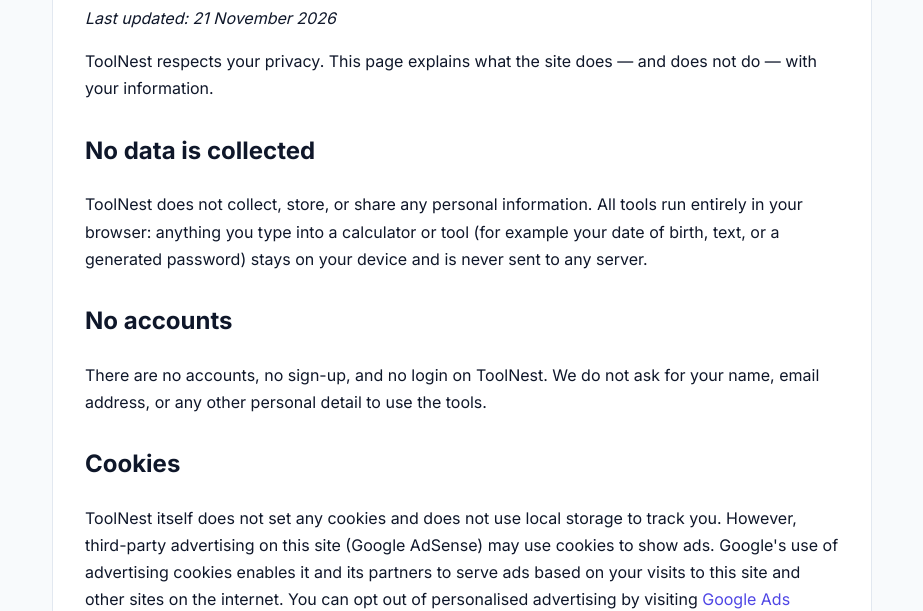
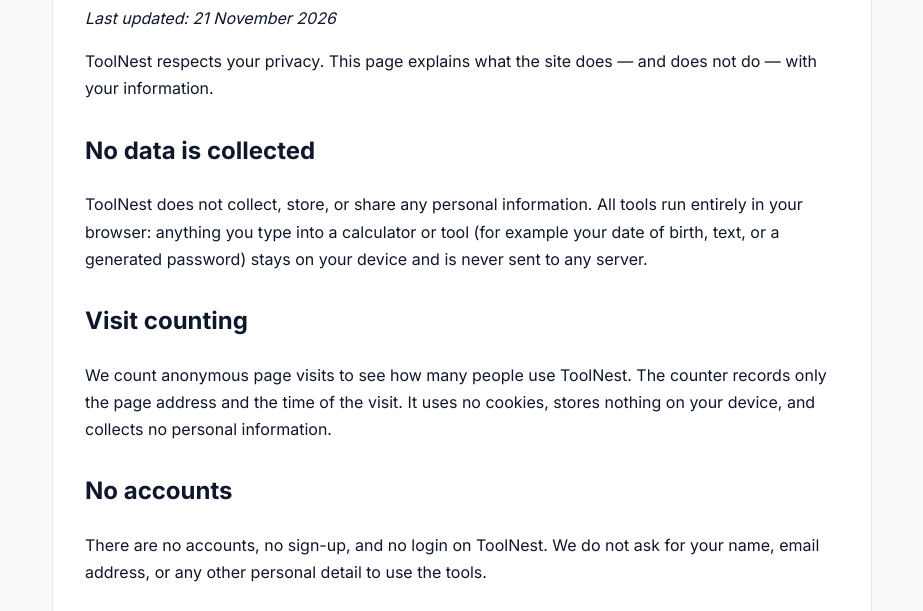
Before and after one commit to mdpurno860/toolnest, a plain HTML site: page privacy-policy.html in a window 1280 px wide. Shown: the part 187-798 px from the top of the page, without its empty margins (178-1101 px from the left). Drawn offline with Linux system fonts and the light colour scheme; no server answers.

Commit message:
Add anonymous visit counter (Supabase)

```diff
--- a/privacy-policy.html
+++ b/privacy-policy.html
@@ -53,6 +53,8 @@ footer nav a{margin-right:18px;color:var(--muted);font-weight:600;font-size:14px
   <p>ToolNest respects your privacy. This page explains what the site does — and does not do — with your information.</p>
   <h2>No data is collected</h2>
   <p>ToolNest does not collect, store, or share any personal information. All tools run entirely in your browser: anything you type into a calculator or tool (for example your date of birth, text, or a generated password) stays on your device and is never sent to any server.</p>
+  <h2>Visit counting</h2>
+  <p>We count anonymous page visits to see how many people use ToolNest. The counter records only the page address and the time of the visit. It uses no cookies, stores nothing on your device, and collects no personal information.</p>
   <h2>No accounts</h2>
   <p>There are no accounts, no sign-up, and no login on ToolNest. We do not ask for your name, email address, or any other personal detail to use the tools.</p>
   <h2>Cookies</h2>
@@ -79,5 +81,9 @@ footer nav a{margin-right:18px;color:var(--muted);font-weight:600;font-size:14px
     <p class="copy">All tools run in your browser. No data is collected or stored. &copy; 2026 ToolNest.</p>
   </div>
 </footer>
+<!-- Anonymous visit counter: counts page visits only. No cookies, no personal data. -->
+<script>
+(function(){try{fetch('https://oohzwuxculzfomhdvojw.supabase.co/rest/v1/visits',{method:'POST',headers:{'apikey':'eyJhbGciOiJIUzI1NiIsInR5cCI6IkpXVCJ9.eyJpc3MiOiJzdXBhYmFzZSIsInJlZiI6Im9vaHp3dXhjdWx6Zm9taGR2b2p3Iiwicm9sZSI6ImFub24iLCJpYXQiOjE3OTUyNTgxNTYsImV4cCI6MjExMDgzNDE1Nn0.kVahzBzrrKK5zhSgipmqPC3fuSRh38rPf062NF4hBD8','Authorization':'Bearer eyJhbGciOiJIUzI1NiIsInR5cCI6IkpXVCJ9.eyJpc3MiOiJzdXBhYmFzZSIsInJlZiI6Im9vaHp3dXhjdWx6Zm9taGR2b2p3Iiwicm9sZSI6ImFub24iLCJpYXQiOjE3OTUyNTgxNTYsImV4cCI6MjExMDgzNDE1Nn0.kVahzBzrrKK5zhSgipmqPC3fuSRh38rPf062NF4hBD8','Content-Type':'application/json','Prefer':'return=minimal'},body:JSON.stringify({page:location.pathname}),keepalive:true}).catch(function(){});}catch(e){}})();
+</script>
 </body>
 </html>
```
Also changed, not shown: about.html (+4 -0 lines), contact.html (+4 -0 lines), index.html (+4 -0 lines), terms.html (+4 -0 lines).
